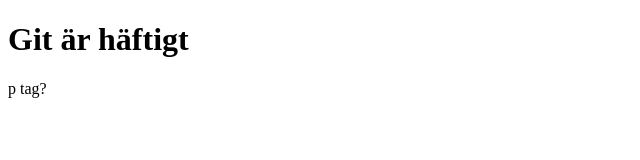
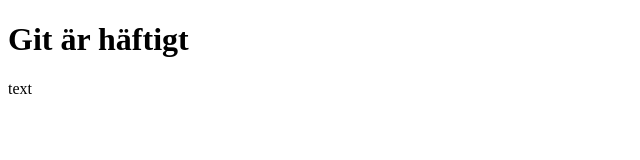
Before and after one commit to WUT2022/gitArValdigtHaftigt, a plain HTML site: page index.html in a window 1280 px wide. Shown: the full height of the page, 0-640 px from the left. Drawn offline with Linux system fonts and the light colour scheme.

Commit message:
tillagda filer

```diff
--- a/index.html
+++ b/index.html
@@ -11,6 +11,6 @@
 
     <h1>Git är häftigt</h1>
 
-    <p>p tag?</p>
+    <p>text</p>
 </body>
 </html>
```
Also changed, not shown: 1 other file.
